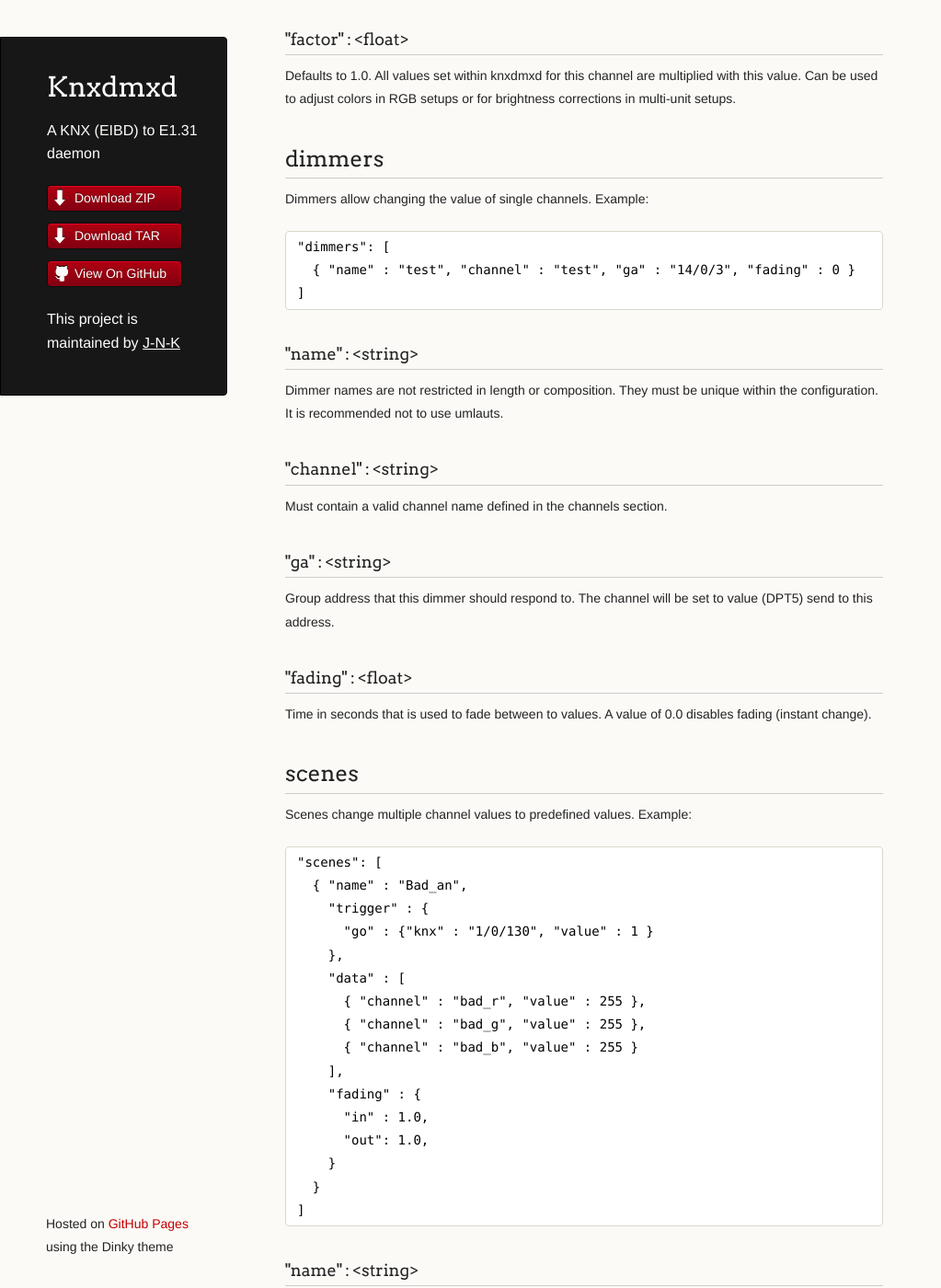
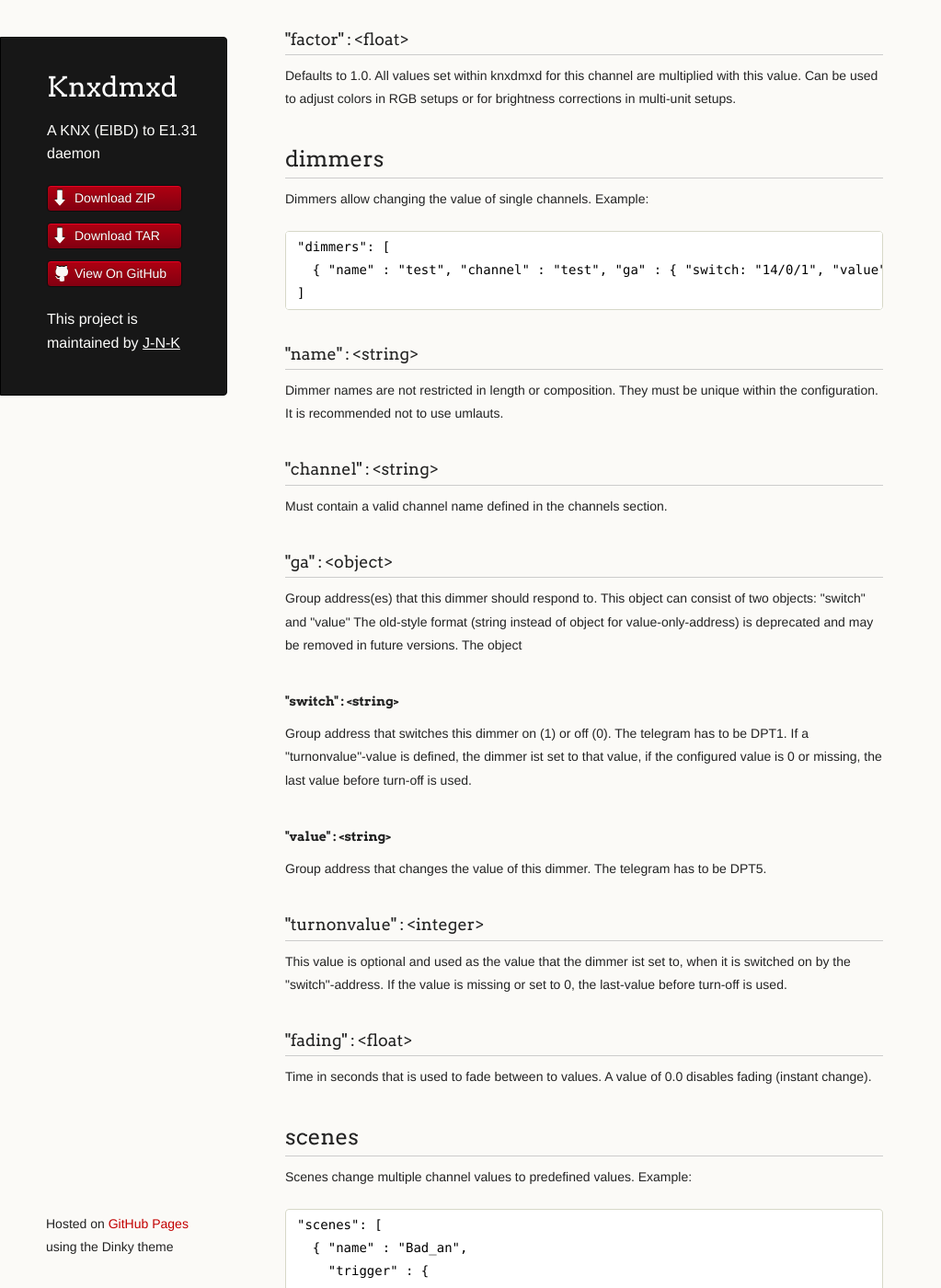
Before and after one commit to J-N-K/knxdmxd, a Jekyll site: the page built from index.md, in a window 1280 px wide and 1400 px high, scrolled down 1750 px. Shown: the whole window at 92% size, without its empty margins (0-1023 px from the left). Built offline with Jekyll 4.4.1, drawn with Linux system fonts in a browser that asks for light colours.

Commit message:
Updated documentation

```diff
--- a/index.md
+++ b/index.md
@@ -65,7 +65,7 @@
 Dimmers allow changing the value of single channels. Example:
 
     "dimmers": [
-      { "name" : "test", "channel" : "test", "ga" : "14/0/3", "fading" : 0 }
+      { "name" : "test", "channel" : "test", "ga" : { "switch: "14/0/1", "value": "14/1/1" }, "turnonvalue" : 255, "fading" : 0 }
     ]
 
 ### &quot;name&quot; : &lt;string&gt;
@@ -76,9 +76,21 @@
 
 Must contain a valid channel name defined in the channels section.
 
-### &quot;ga&quot; : &lt;string&gt;
+### &quot;ga&quot; : &lt;object&gt;
 
-Group address that this dimmer should respond to. The channel will be set to value (DPT5) send to this address.
+Group address(es) that this dimmer should respond to. This object can consist of two objects: &quot;switch&quot; and &quot;value&quot; The old-style format (string instead of object for value-only-address) is deprecated and may be removed in future versions. The object
+
+#### &quot;switch&quot; : &lt;string&gt;
+
+Group address that switches this dimmer on (1) or off (0). The telegram has to be DPT1. If a &quot;turnonvalue&quot;-value is defined, the dimmer ist set to that value, if the configured value is 0 or missing, the last value before turn-off is used.
+
+#### &quot;value&quot; : &lt;string&gt;
+
+Group address that changes the value of this dimmer. The telegram has to be DPT5.
+
+### &quot;turnonvalue&quot; : &lt;integer&gt;
+
+This value is optional and used as the value that the dimmer ist set to, when it is switched on by the &quot;switch&quot;-address. If the value is missing or set to 0, the last-value before turn-off is used.
 
 ### &quot;fading&quot; : &lt;float&gt;
 
```
